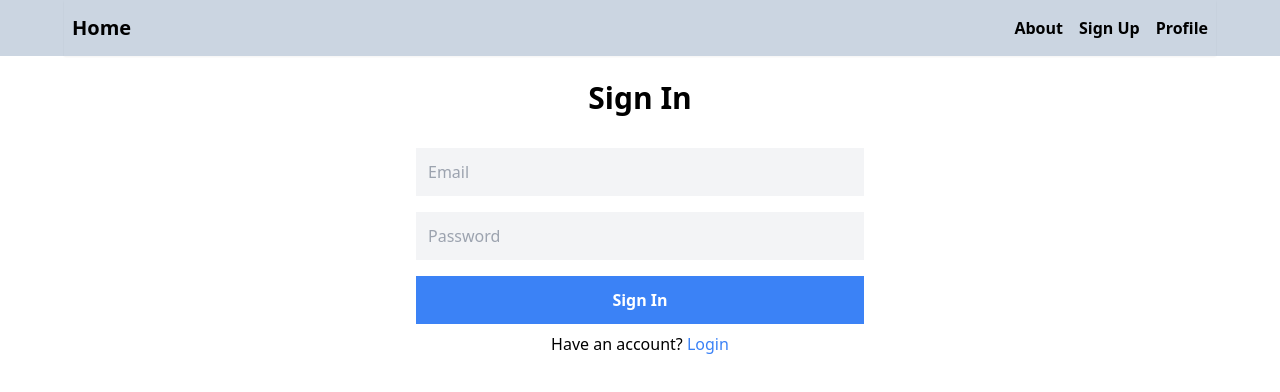
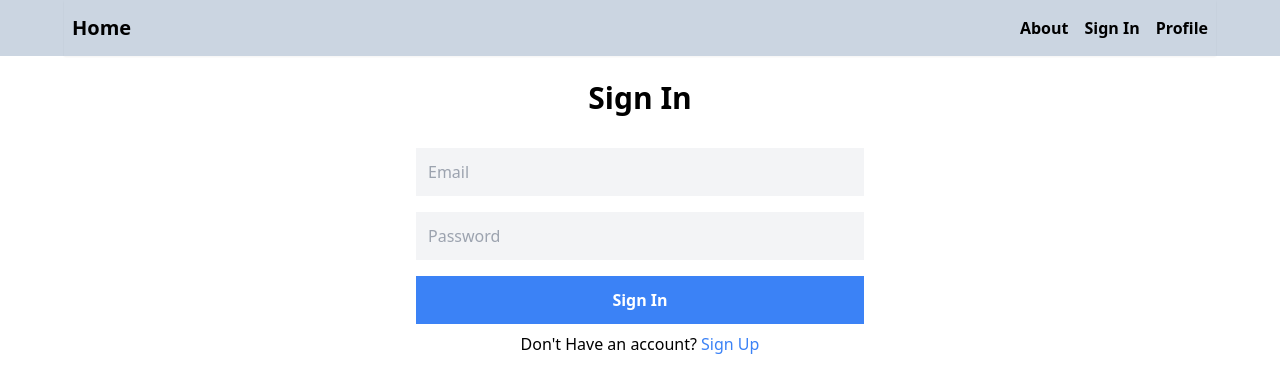
Before and after one commit to Kami-1716/mern-auth, a React (Vite) app in the folder frontend/: page /sign-in in a window 1280 px wide. Shown: the top 392 px of the page. Built offline with nearby package versions, Linux system fonts and the light colour scheme.

Commit message:
Refactor code to improve performance and readability

```diff
--- a/frontend/src/components/Header.jsx
+++ b/frontend/src/components/Header.jsx
@@ -17,9 +17,9 @@ const Header = () => {
                 About
               </li>
             </Link>
-            <Link to="/sign-up">
+            <Link to="/sign-in">
               <li className='font-semibold'>
-                Sign Up
+                Sign In
               </li>
             </Link>
             <Link to="/profile">
--- a/frontend/src/pages/SignIn.jsx
+++ b/frontend/src/pages/SignIn.jsx
@@ -1,18 +1,19 @@
 import React, { useState } from 'react'
 import { useForm } from 'react-hook-form'
-import { Link } from 'react-router-dom'
+import { Link, useNavigate } from 'react-router-dom'
 
 const SignIn = () => {
-  const [userData, setUserData] = useState({})
-  const [isSuccess, setIsSuccess] = useState(false)
-  const [isError, setIsError] = useState(false)
+  const [userData, setUserData] = useState(null)
+  const navigate = useNavigate()
 
-  const { register, handleSubmit, formState: {
+  const { register, handleSubmit,
+    setError, formState: {
       errors,
       isSubmitting
     } } = useForm()
 
   const onSubmit = async (data) => {
+    try {
       const response = await fetch('/api/v1/user/login', {
         method: 'POST',
         headers: {
@@ -20,21 +21,15 @@ const SignIn = () => {
         },
         body: JSON.stringify(data),
       });
-
-    console.log(response);
-    if (response.ok) {
       const responseData = await response.json();
       setUserData(responseData.data);
-      setIsSuccess(true);
-    } else {
-      setIsError(true);
+      navigate('/');
+    } catch (error) {
+      setError("root", {
+        message: "Invalid credentials"
+      })
     }
   }
-
-  setTimeout(() => {
-    setIsSuccess(false);
-    setIsError(false);
-  }, 4000);
 
   return (
     <div className='m-4'>
@@ -76,10 +71,9 @@ const SignIn = () => {
         >
           {isSubmitting ? 'Signing In...' : 'Sign In'}
         </button>
-        {isSuccess && <p className='text-green-500'>Logged in Successfully</p>}
-        {isError && <p className='text-red-500'>Something went wrong</p>}
-        <p className='text-right'>Have an account? <span className='text-blue-500'>
-          <Link to='/sign-in'>Login</Link>
+        {errors.root && <p className='text-red-500'>{errors.root.message}</p>}
+        <p className='text-right'>Don&#39;t Have an account? <span className='text-blue-500'>
+          <Link to='/sign-up'>Sign Up</Link>
         </span></p>
       </form>
     </div>
--- a/frontend/src/pages/SignUp.jsx
+++ b/frontend/src/pages/SignUp.jsx
@@ -1,20 +1,19 @@
 import React, { useState } from 'react'
 import { useForm } from 'react-hook-form'
-import { Link } from 'react-router-dom'
+import { Link, useNavigate } from 'react-router-dom'
 
 const SignUp = () => {
   const [userData, setUserData] = useState({})
-  const [isSuccess, setIsSuccess] = useState(false)
-  const [isError, setIsError] = useState(false)
-  const { register, handleSubmit, formState: {
+  const navigate = useNavigate()
+  const { register, handleSubmit, setError, formState: {
     errors,
     isSubmitting
   } } = useForm()
 
   const onSubmit = async (data) => {
-    setIsError(false);
+    try {
       const formData = new FormData();
-    formData.append('profilePic', data.profilePic[0]); // Assuming data.profilePic is an array
+      formData.append('profilePic', data.profilePic[0]);
       formData.append('username', data.username);
       formData.append('email', data.email);
       formData.append('password', data.password);
@@ -23,13 +22,13 @@ const SignUp = () => {
         method: 'POST',
         body: formData,
       });
-    if (response.ok) {
       const responseData = await response.json();
       setUserData(responseData.data);
-      setIsSuccess(true);
-    } else {
-      console.error(response?.message);
-      setIsError(true);
+      navigate('/sign-in');
+    } catch (error) {
+      setError("root", {
+        message: "Username or Email Already Taken"
+      })
     }
   }
 
@@ -94,8 +93,7 @@ const SignUp = () => {
         >
           {isSubmitting ? 'Submitting...' : 'Sign Up'}
         </button>
-        {isSuccess && <p className='text-green-500'>User Created Successfully</p>}
-        {isError && <p className='text-red-500'>Something went wrong</p>}
+        {errors.root && <p className='text-red-500'>{errors.root.message}</p>}
         <p className='text-right'>Have an account? <span className='text-blue-500'>
           <Link to='/sign-in'>Login</Link>
         </span></p>
```
Lines whose indentation alone changed are shown as unchanged.
